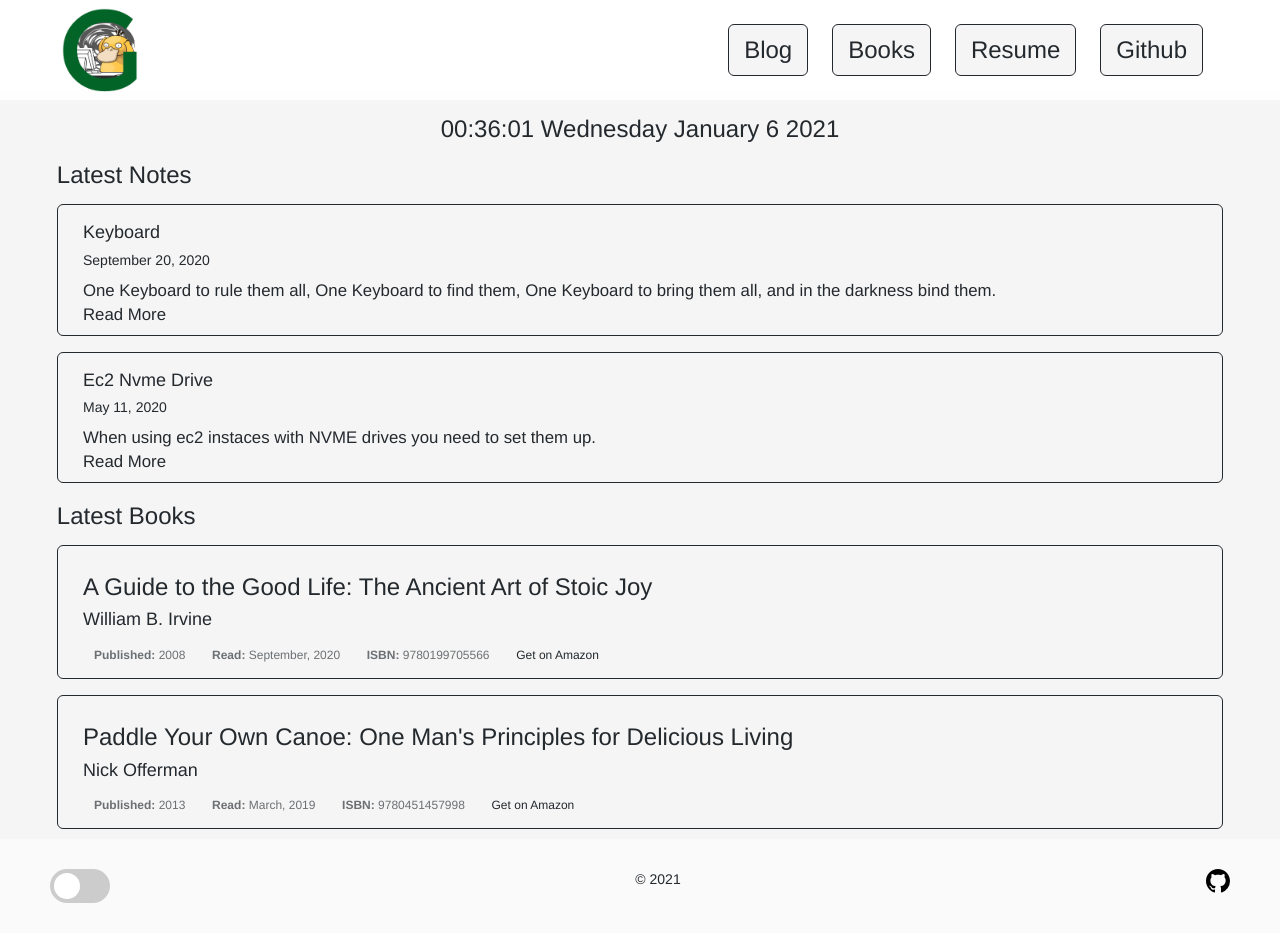
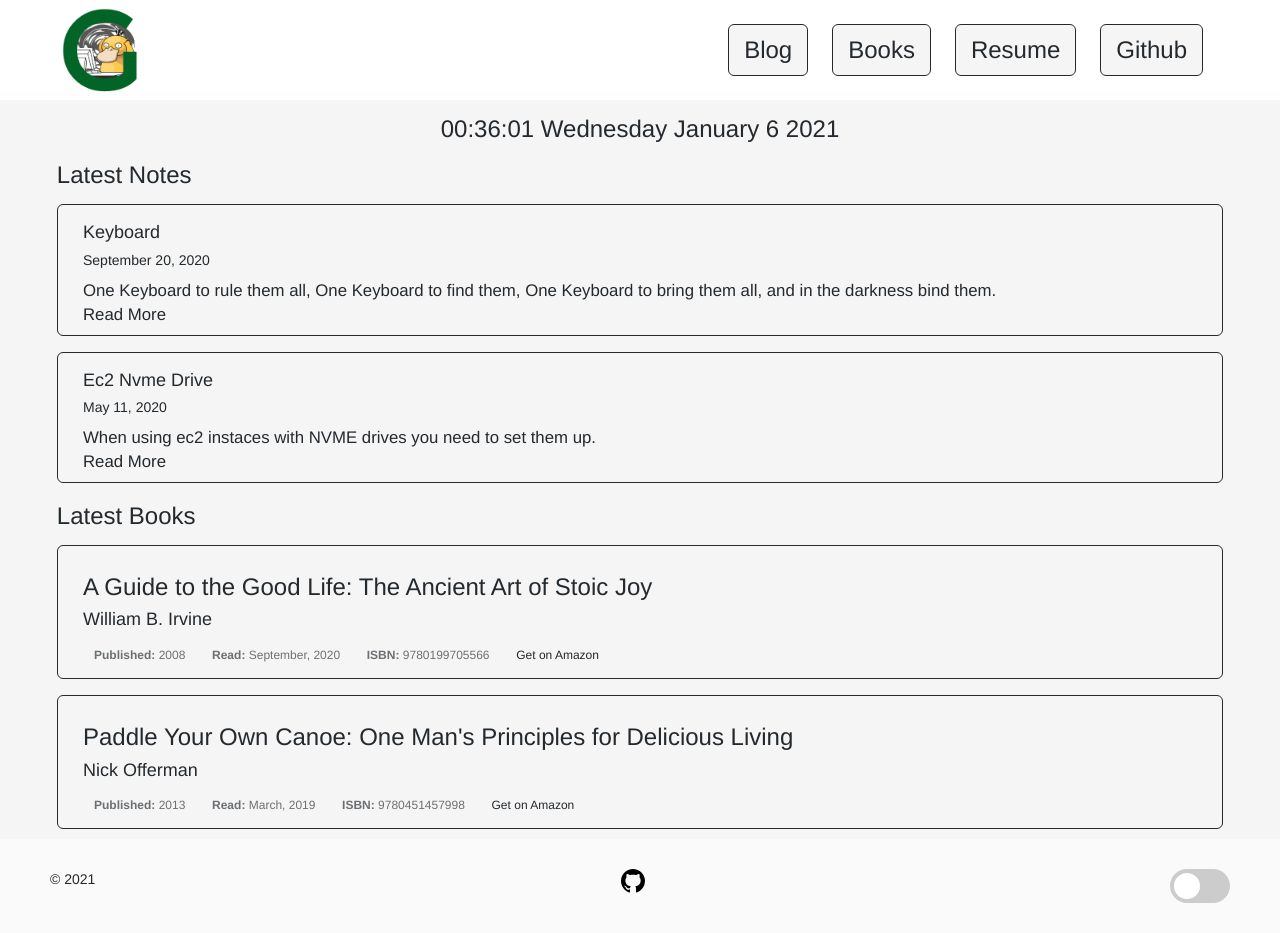
Before and after one commit to GerhardOfRivia/GerhardOfRivia.github.io, a Jekyll site: the page built from index.md, in a window 1280 px wide and 933 px high. Built offline with Jekyll 4.4.1, drawn with Linux system fonts in a browser that asks for light colours; nearby versions of some CDN libraries.

```diff
--- a/_includes/footer.html
+++ b/_includes/footer.html
@@ -1,18 +1,18 @@
 <footer>
 	<div id="footer-bottom">
 		<div class="sheet">
-            <div class="theme-switch-wrapper">
-				<label class="theme-switch" for="checkbox">
-					<input type="checkbox" id="checkbox" />
-					<div class="slider round"></div>
-				</label>
-			</div>
 			<div id="copyright">&copy; {{ site.time | date: '%Y' }}</div>
 			<a aria-label="Github" title="GitHub" class="footer-octicon d-none d-lg-block mx-lg-4" href="https://jekyllrb.com/">
 				<svg height="24" class="octicon octicon-mark-github" viewBox="0 0 16 16" version="1.1" width="24" aria-hidden="true">
 					<path fill-rule="evenodd" d="M8 0C3.58 0 0 3.58 0 8c0 3.54 2.29 6.53 5.47 7.59.4.07.55-.17.55-.38 0-.19-.01-.82-.01-1.49-2.01.37-2.53-.49-2.69-.94-.09-.23-.48-.94-.82-1.13-.28-.15-.68-.52-.01-.53.63-.01 1.08.58 1.23.82.72 1.21 1.87.87 2.33.66.07-.52.28-.87.51-1.07-1.78-.2-3.64-.89-3.64-3.95 0-.87.31-1.59.82-2.15-.08-.2-.36-1.02.08-2.12 0 0 .67-.21 2.2.82.64-.18 1.32-.27 2-.27.68 0 1.36.09 2 .27 1.53-1.04 2.2-.82 2.2-.82.44 1.1.16 1.92.08 2.12.51.56.82 1.27.82 2.15 0 3.07-1.87 3.75-3.65 3.95.29.25.54.73.54 1.48 0 1.07-.01 1.93-.01 2.2 0 .21.15.46.55.38A8.013 8.013 0 0016 8c0-4.42-3.58-8-8-8z"</path>
 				</svg>
 			</a>
+			<div class="theme-switch-wrapper">
+				<label class="theme-switch" for="checkbox">
+					<input type="checkbox" id="checkbox" />
+					<div class="slider round"></div>
+				</label>
+			</div>
 		</div>
 	</div>
 </footer>
```
